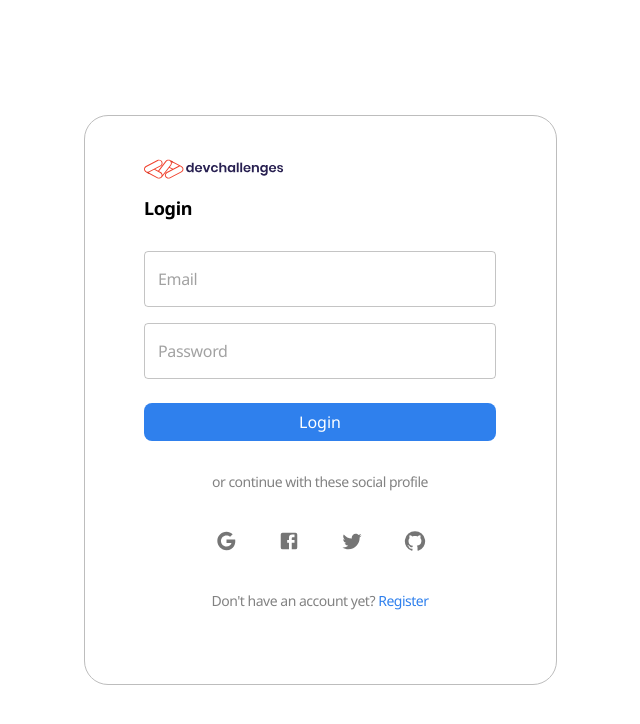
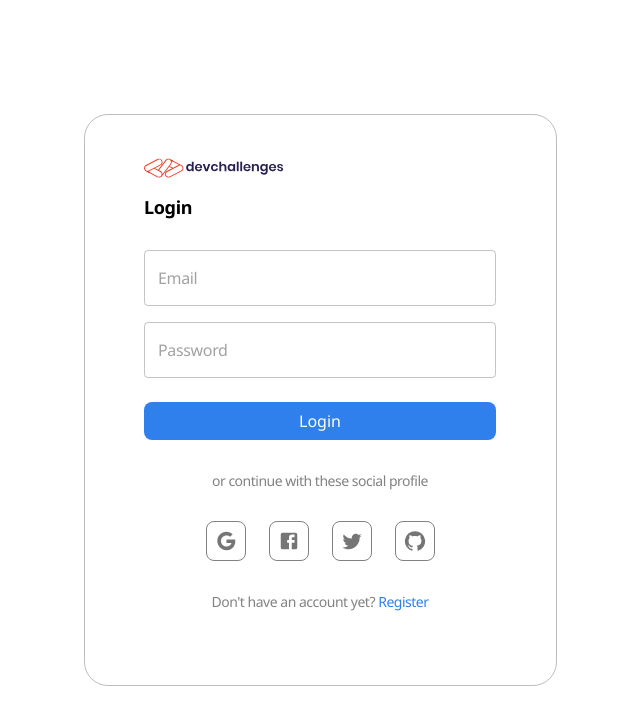
Before and after one commit to bibmode/nextauth-app, a Next.js app: page /login in a window 1280 px wide. Shown: the top 724 px of the page, without its empty margins (320-960 px from the left). Built offline with nearby package versions, Linux system fonts and the light colour scheme; no server answers.

Commit message:
styling for icon buttons

```diff
--- a/components/login/Login.js
+++ b/components/login/Login.js
@@ -3,7 +3,6 @@ import {
   Container,
   IconButton,
   InputAdornment,
-  LinearProgress,
   styled,
   TextField,
 } from "@mui/material";
@@ -33,6 +32,11 @@ const SubmitButton = styled(Button)({
 
 const Input = styled(TextField)({
   borderRadius: "8px !important",
+});
+
+const ProviderBtn = styled(IconButton)({
+  borderRadius: "8px !important",
+  border: "1px solid #828282",
 });
 
 //form validation
@@ -181,37 +185,37 @@ const Login = () => {
           <h2>or continue with these social profile</h2>
 
           <div className={styles.icons}>
-            <IconButton
+            <ProviderBtn
               aria-label="google"
               onClick={() => handleClick("google")}
               disabled={loading}
             >
               <GoogleIcon sx={{ fontSize: 22 }} />
-            </IconButton>
+            </ProviderBtn>
 
-            <IconButton
+            <ProviderBtn
               aria-label="facebook"
               onClick={() => handleClick("facebook")}
               disabled={loading}
             >
               <FacebookIcon sx={{ fontSize: 22 }} />
-            </IconButton>
+            </ProviderBtn>
 
-            <IconButton
+            <ProviderBtn
               aria-label="twitter"
               onClick={() => handleClick("twitter")}
               disabled={loading}
             >
               <TwitterIcon sx={{ fontSize: 22 }} />
-            </IconButton>
+            </ProviderBtn>
 
-            <IconButton
+            <ProviderBtn
               aria-label="github"
               onClick={() => handleClick("github")}
               disabled={loading}
             >
               <GitHubIcon sx={{ fontSize: 22 }} />
-            </IconButton>
+            </ProviderBtn>
           </div>
 
           {toggleForm ? (
```
